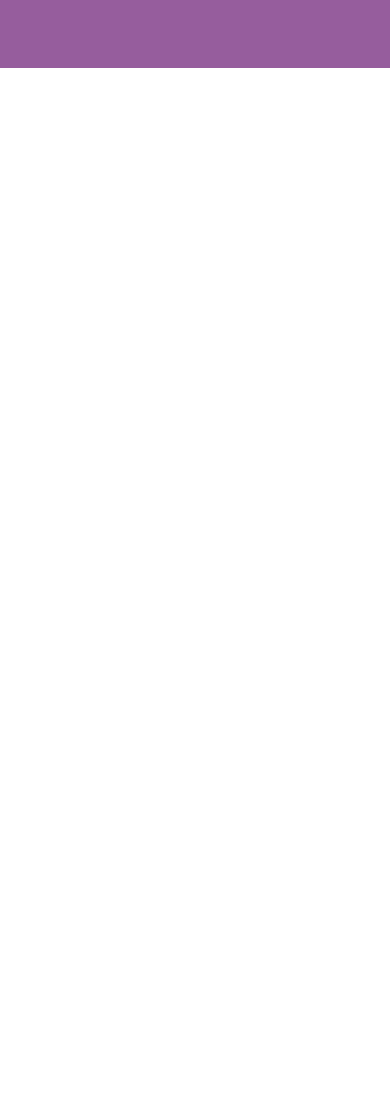
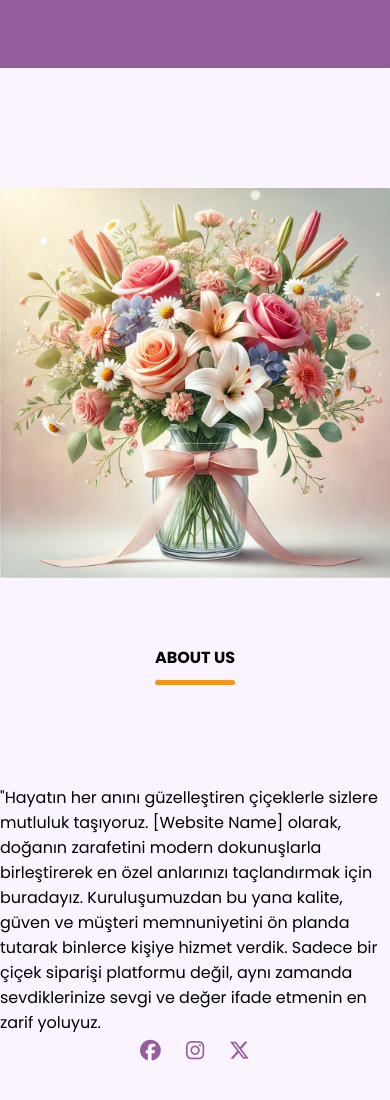
Before and after one commit to meralates/Flower-Shop, a plain HTML site: page index.html in a window 390 px wide. Shown: the part 776-1876 px from the top of the page. Before the commit the page ends 844 px from the top, so only its background shows below. Drawn offline with Linux system fonts and the light colour scheme; a web font is replaced by a local one.

Commit message:
added about section

```diff
--- a/index.html
+++ b/index.html
@@ -21,7 +21,7 @@
                     <a href="#"class= "nav-link">Home</a>
                 </li>
                 <li class="nav-item">
-                    <a href="#"class= "nav-link">About</a>
+                    <a href="#about" class="nav-link">About</a>
                 </li>
                 <li class="nav-item">
                     <a href="#"class= "nav-link">Menu</a>
@@ -62,6 +62,26 @@
                 </div>
             </div>
         </section>
+        <!--About section-->
+        <section id="about" class="about-section">
+            <div class="section-contenct">
+                <div class="about-image-wrapper">
+                    <img src="images/about.img.webp" alt="About"
+                    class="abaout-image">
+                </div>
+            </div class="about-details">
+            <h2 class="section-title">About Us</h2>
+            <p class="text">"Hayatın her anını güzelleştiren çiçeklerle sizlere mutluluk taşıyoruz. [Website Name] olarak,
+                doğanın zarafetini modern dokunuşlarla birleştirerek en özel anlarınızı taçlandırmak için buradayız.
+                Kuruluşumuzdan bu yana kalite, güven ve müşteri memnuniyetini ön planda tutarak binlerce kişiye hizmet
+                verdik. Sadece bir çiçek siparişi platformu değil, aynı zamanda sevdiklerinize sevgi ve değer ifade etmenin
+                en zarif yoluyuz.
+            </p>
+            <div class="social-link-list">
+                <a href="#" class="social-link"><i class="fa-brands fa-facebook"> </i></a>
+                <a href="#" class="social-link"><i class="fa-brands fa-instagram"> </i></a>
+                <a href="#" class="social-link"><i class="fa-brands fa-x-twitter"> </i></a>
+            </div>
     </main>
 
     <script src="script.js"></script>
--- a/style.css
+++ b/style.css
@@ -60,6 +60,22 @@ img{
     margin: 0 auto;
     padding: 0 20px;
     max-width: var(--site-max-width);
+}
+
+.section-title{
+    text-align: center;
+    padding: 60px 0 100px;
+    text-transform: uppercase;
+    font-size:var(--font-size-x1);
+}
+.section-title::after{
+    content: "";
+    width:80px;
+    height:5px;
+    display: block;
+    margin:10px auto 0;
+    border-radius: var(--border-radius-s);
+    background: var(--secondary-color);
 }
 /* Navbar styling */
 
@@ -163,6 +179,48 @@ header .navbar{
     max-width: 500px;
     margin-right: 30px;
 }
+.about-section{
+    padding: 120px 0;
+    background: var(--light-pink-color);
+}
+.about-section.section-content{
+    display: flex;
+    gap:50px;
+    align-items:center;
+    justify-content:space-between;
+}
+.about-section .about-image-wrapper .about-image{
+    width: 400px;
+    height: 400px;
+    object-fit: cover;
+    border-radius: var(--border-radius-circle);
+}
+.about-section .about-details .section-title{
+    padding: 0;
+}
+.about-section .about-details{
+    max-width:50% ;
+}
+.about-section .about-details .text{
+    line-height: 30px;
+    margin: 50px 0 30px;
+    text-align: center;
+    font-size:var(--font-size-m);
+}
+.about-section .social-link-list{
+    display: flex;
+    gap:25px;
+    justify-content:center;
+}
+.about-section .social-link-list .social-link{
+    color: var(--primary-color);
+    font-size:var(--font-size-l);
+    transition:0.2s ease;
+}
+.about-section .social-link-list .social-link:hover{
+    color:var(--secondary-color);
+}
+
 /* Responsive media query code for max widht 900px */
 @media screen and (max-width: 900px) {
     :root{
@@ -245,6 +303,15 @@ header .navbar{
     .hero-section .hero-image-wrapper{
         max-width: 270px;
         margin-right: 0;
-
+    }
+    .about-section .section-content{
+        gap:70px;
+        flex-direction: column-reverse;
+    }
+    .about-section .about-image-wrapper .about-image{
+        width: 100%;
+        height: 100%;
+        max-width: 250px;
+        aspect-ratio: 1;
     }
 }
```
Also changed, not shown: images/about.img.webp (added).
